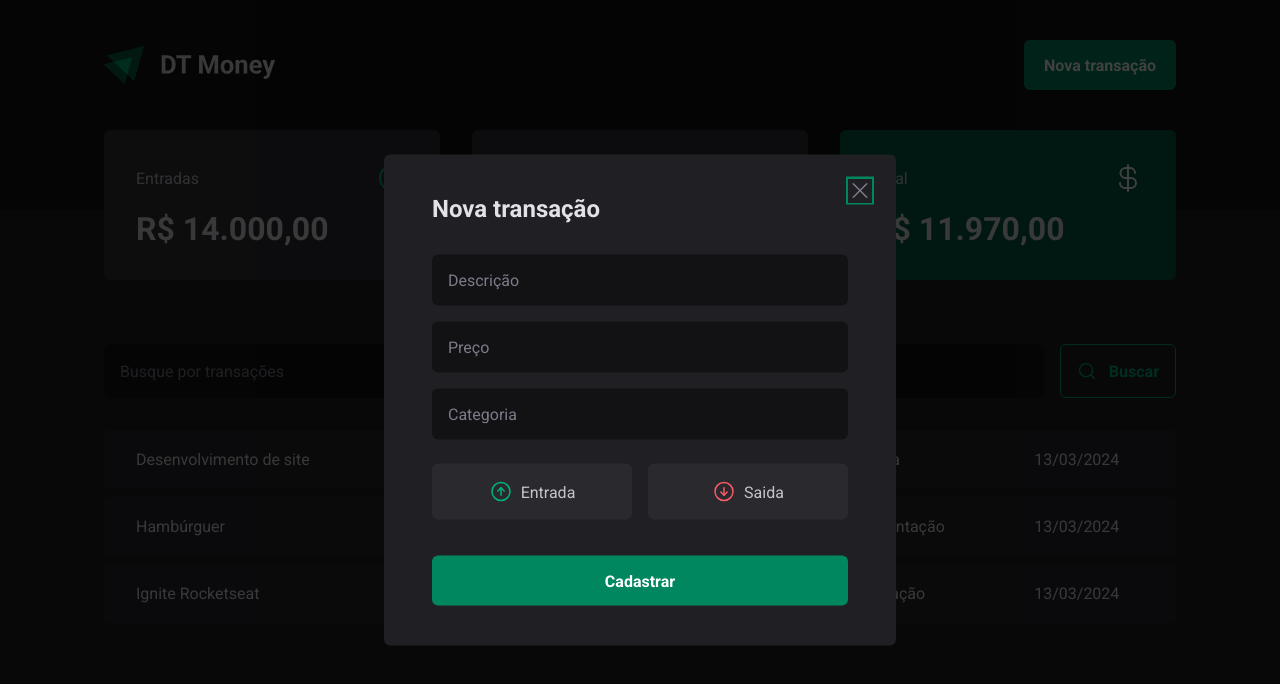
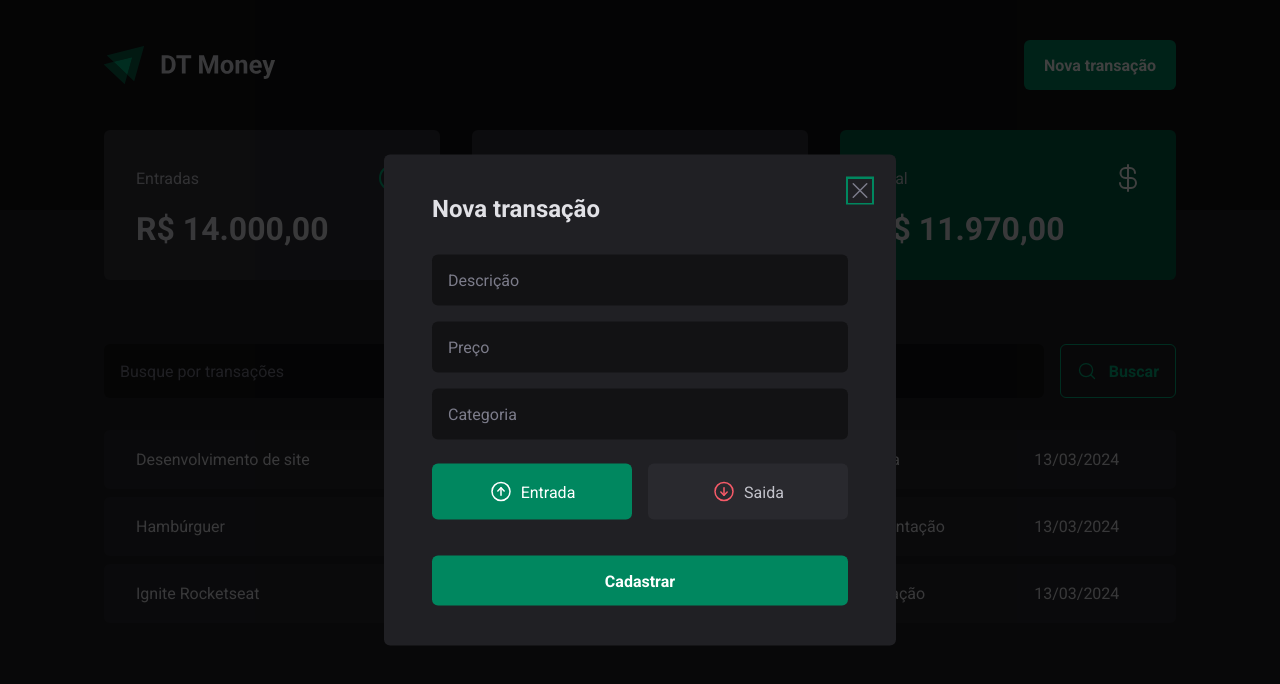
Before and after one commit to Gsilvaol/dt-money, a React (Vite) app: page / in a window 1280 px wide. Both pictures are taken after a click on the button "Nova transação". Shown: the top 684 px of the page. Built offline with nearby package versions, Linux system fonts and the light colour scheme; data requests are answered from the project's data file.

Commit message:
Controlled components

```diff
--- a/src/components/NewTransactionModal/index.tsx
+++ b/src/components/NewTransactionModal/index.tsx
@@ -2,25 +2,29 @@
 import * as  Dialog from "@radix-ui/react-dialog";
 import { CloseButton, Content, Overlay, TransactionType, TransactionTypeButton } from './styles';
 import { ArrowCircleDown, ArrowCircleUp, X } from "phosphor-react";
-import { useForm } from 'react-hook-form';
+import { Controller, useForm } from 'react-hook-form';
 import * as z from 'zod';
 
 const newTransactionFormSchema = z.object({
     description: z.string(),
     price: z.number(),
     category: z.string(),
-    // type: z.enum(['income', 'outcome']),
+    type: z.enum(['income', 'outcome']),
 });
 
 type NewTransactionFormInputs = z.infer<typeof newTransactionFormSchema>;
 
 export function NewTransactionModal() {
     const {
+        control,
         register,
         handleSubmit,
         formState: { isSubmitting }
     } = useForm<NewTransactionFormInputs>({
         resolver: zodResolver(newTransactionFormSchema),
+        defaultValues: {
+            type: 'income'
+        }
     })
 
     async function handleCreateNewTransaction(data: NewTransactionFormInputs) {
@@ -60,7 +64,12 @@
                         {...register('category')}
                     />
 
-                    <TransactionType>
+                    <Controller
+                        control={control}
+                        name="type"
+                        render={({ field }) => {
+                            return (
+                                <TransactionType onValueChange={field.onChange} value={field.value}>
                                     <TransactionTypeButton variant="income" value="income">
                                         <ArrowCircleUp size={24} />
                                         Entrada
@@ -71,6 +80,9 @@
                                         Saida
                                     </TransactionTypeButton>
                                 </TransactionType>
+                            )
+                        }}
+                    />
 
                     <button type="submit" disabled={isSubmitting}>
                         Cadastrar
```
Lines whose indentation alone changed are shown as unchanged.
